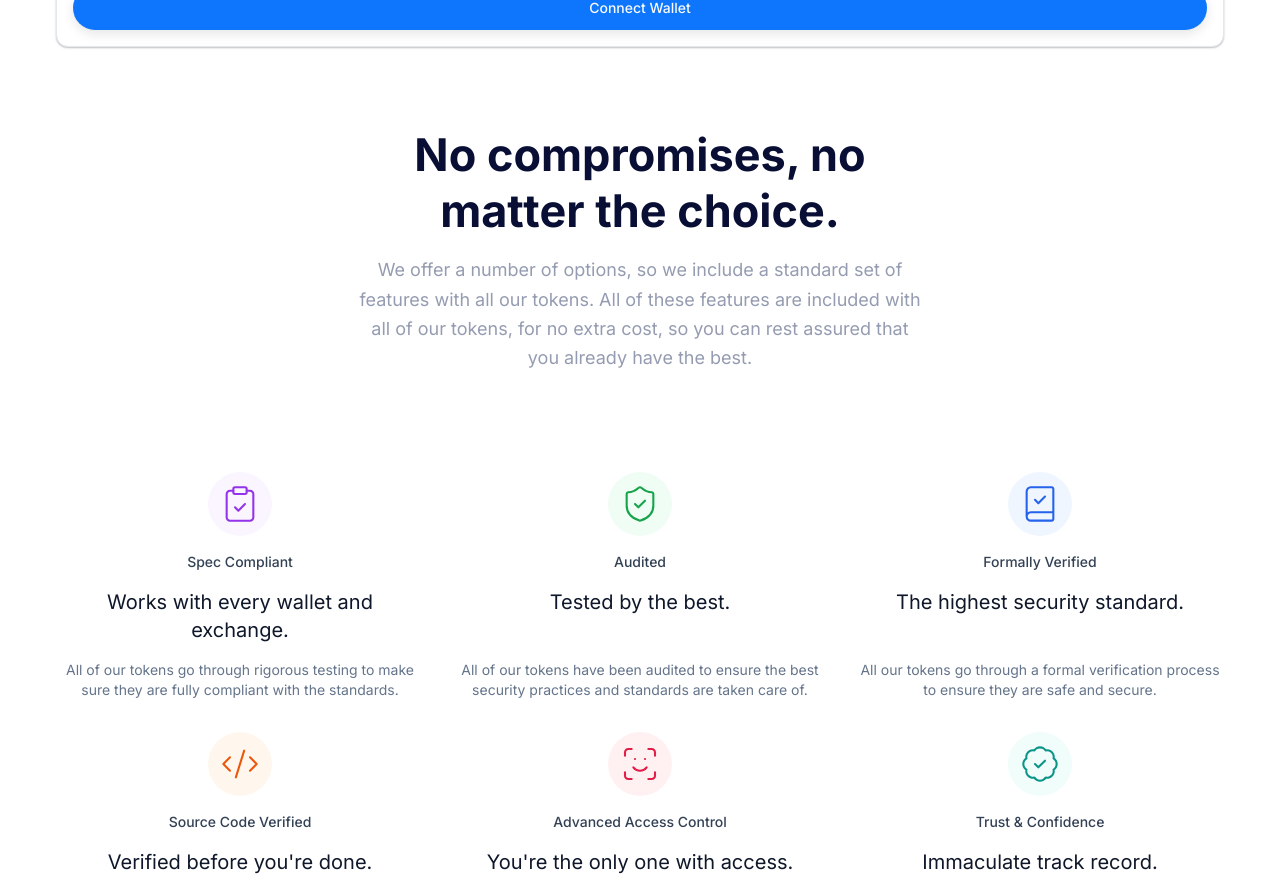
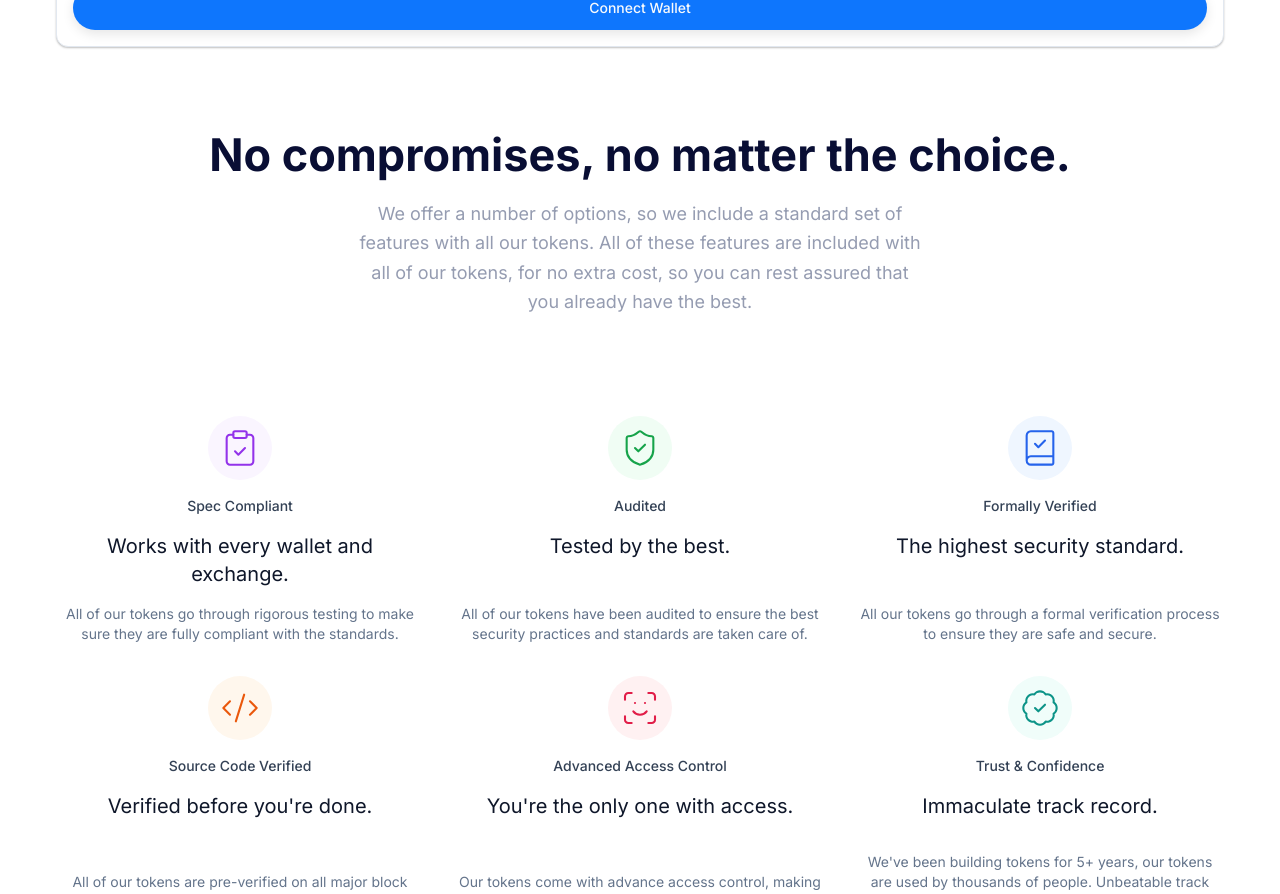
Before and after one commit to n-dev27/bohedz_launcher, a Next.js app: page / in a window 1280 px wide. Shown: the part 2320-3214 px from the top of the page. Built offline with nearby package versions, Linux system fonts and the light colour scheme.

Commit message:
☑☑ remove unnecessary

```diff
--- a/components/Common/SectionTitle.tsx
+++ b/components/Common/SectionTitle.tsx
@@ -14,14 +14,14 @@ const SectionTitle = ({
   return (
     <>
       <div
-        className={`wow fadeInUp w-full ${center ? "mx-auto text-center" : ""}`}
+        className={`wow fadeInUp w-full text-center ${center ? "mx-auto text-center" : ""}`}
         data-wow-delay=".1s"
-        style={{ maxWidth: width, marginBottom: mb }}
+        style={{ marginBottom: mb }}
       >
         <h2 className="mb-4 text-3xl font-bold !leading-tight text-black dark:text-white sm:text-4xl md:text-[45px]">
           {title}
         </h2>
-        <p className="text-base !leading-relaxed text-body-color md:text-lg">
+        <p className="max-w-[570px] mx-auto text-center text-base !leading-relaxed text-body-color md:text-lg">
           {paragraph}
         </p>
       </div>
```
